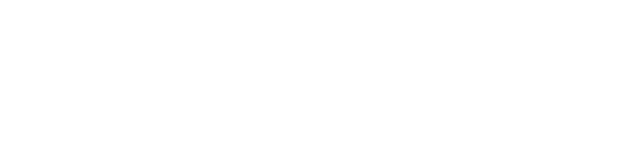
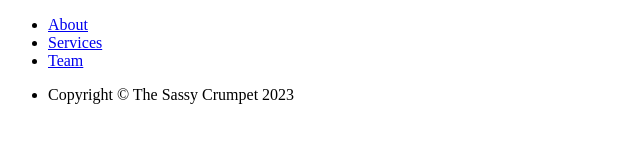
Before and after one commit to codingcrumpet/landing_page, a plain HTML site: page index.html in a window 1280 px wide. Shown: the whole page, without its empty margins (0-640 px from the left). Drawn offline with Linux system fonts and the light colour scheme.

Commit message:
added header links and footer copyright text

```diff
--- a/index.html
+++ b/index.html
@@ -9,7 +9,15 @@
   </head>
   <body>
     <div class="header"></div>
+      <ul class="header-links">
+        <li><a href="#">About</a></li>
+        <li><a href="#">Services</a></li>
+        <li><a href="#">Team</a></li>
+      </ul>
     <div class="footer"></div>
+      <ul class="footer-copyright">
+        <li>Copyright © The Sassy Crumpet 2023</li>
+      </ul>
     <div class="one"></div>
     <div class="two"></div>
     <div class="three"></div>
```
